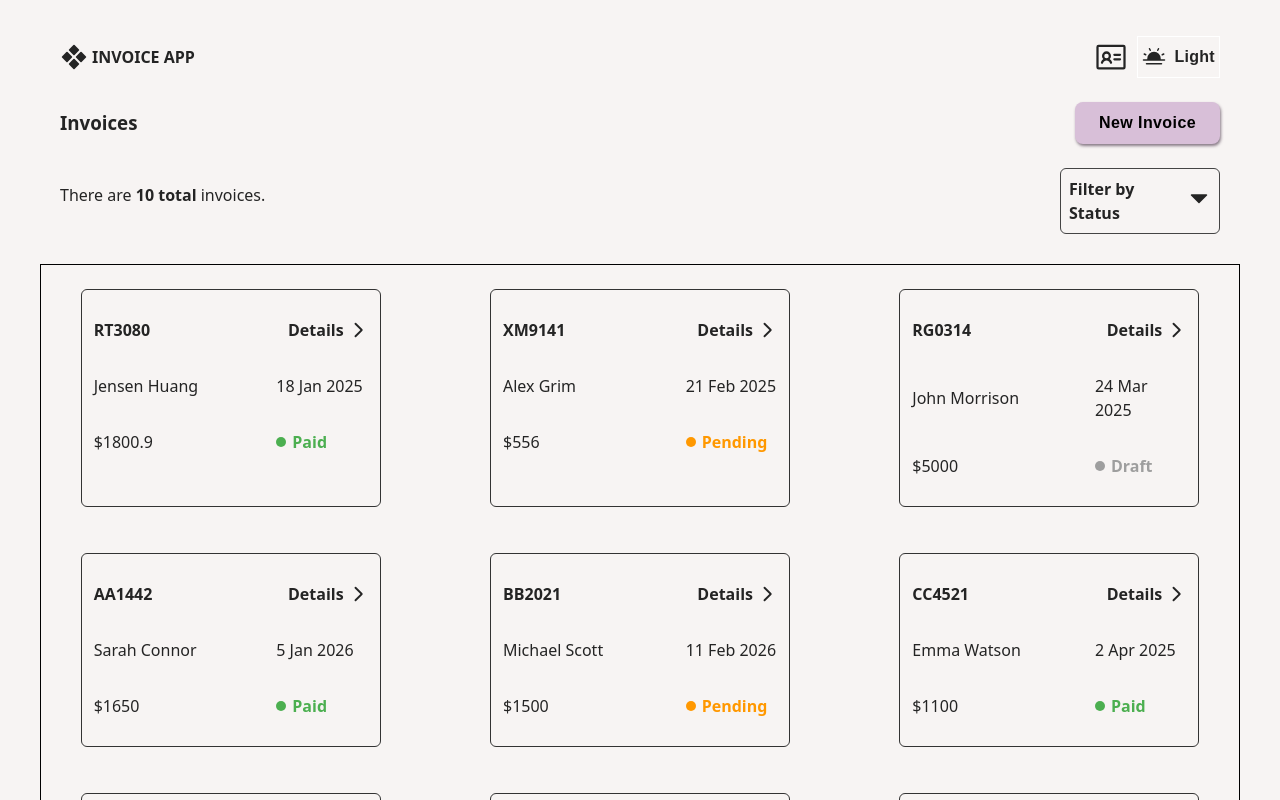
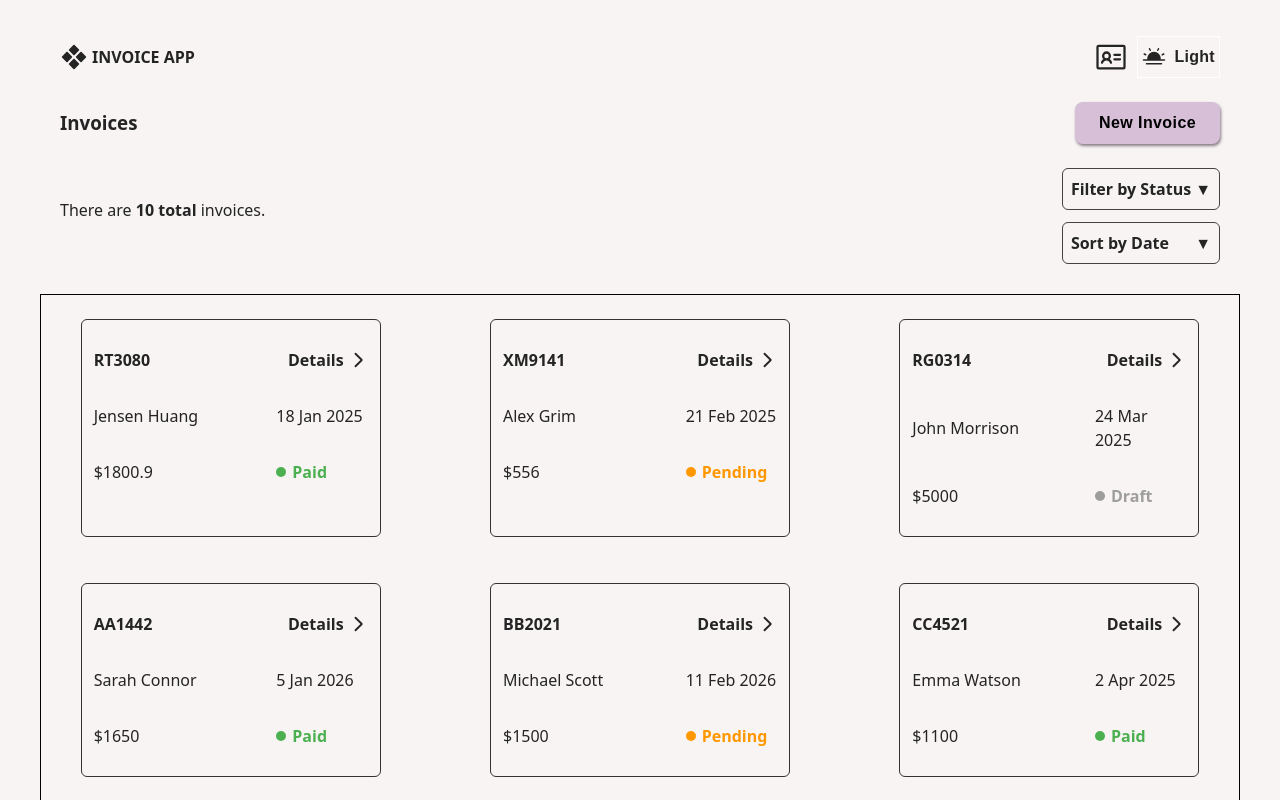
Before and after one commit to banuaggun/invoice-app-react, a React (Vite) app: page / in a window 1280 px wide. Shown: the top 800 px of the page. Built offline with nearby package versions, Linux system fonts and the light colour scheme.

Commit message:
Filter properties were defined for header and list.

```diff
--- a/src/components/invoice-header/InvoiceHeader.jsx
+++ b/src/components/invoice-header/InvoiceHeader.jsx
@@ -1,18 +1,15 @@
-import React, { useState } from "react";
+import React from "react";
 import { useNavigate } from "react-router-dom";
 import "./invoice-header.css";
+import InvoiceFilter from "../invoice-filter/InvoiceFilter";
 
-const InvoiceHeader = ({ invoices, filteredInvoices, filter, setFilter }) => {
-  const [open, setOpen] = useState(false);
+const InvoiceHeader = ({ invoices, filteredInvoices, filter, setFilter, sort, setSort }) => {
   const navigate = useNavigate();
-
-  const options = ["all", "draft", "pending", "paid"];
 
   return (
     <div className="invoice-header-area">
       <div className="invoice-header-area-row-1">
         <h3>Invoices</h3>
-
         <button onClick={() => navigate("/new")}>New Invoice</button>
       </div>
 
@@ -32,35 +29,13 @@ const InvoiceHeader = ({ invoices, filteredInvoices, filter, setFilter }) => {
             </>
           )}
         </span>
-        <div className="invoice-header-area-row-2-filter">
-          <div className="filter-title" onClick={() => setOpen(!open)}>
-            {filter ? filter : "Filter by Status"}
-            <span className={`arrow ${open ? "open" : ""}`}>
-              <svg
-                xmlns="http://www.w3.org/2000/svg"
-                width="24"
-                height="24"
-                fill="var(--text-color)"
-                viewBox="0 0 256 256">
-                <path d="M213.66,101.66l-80,80a8,8,0,0,1-11.32,0l-80-80A8,8,0,0,1,48,88H208a8,8,0,0,1,5.66,13.66Z"></path>
-              </svg>
-            </span>
-          </div>
-          {open && (
-            <ul className="invoice-header-area-filter-list">
-              {options.map((opt) => (
-                <li
-                  key={opt}
-                  onClick={() => {
-                    setFilter(opt === "all" ? "" : opt);
-                    setOpen(false);
-                  }}>
-                  {opt}
-                </li>
-              ))}
-            </ul>
-          )}
-        </div>
+
+        <InvoiceFilter
+          filter={filter}
+          setFilter={setFilter}
+          sort={sort}
+          setSort={setSort}
+        />
       </div>
     </div>
   );
--- a/src/components/invoice-list/InvoiceList.jsx
+++ b/src/components/invoice-list/InvoiceList.jsx
@@ -7,10 +7,23 @@ import './invoice-list.css';
 function InvoiceList() {
     const invoices = useSelector((state) => state.invoices.invoices);
     const [filter, setFilter] = useState("");
+    const [sort, setSort] = useState(""); // yeni sort state
 
-    const filteredInvoices = filter
+    // 1. Status filtresi
+    let filteredInvoices = filter
         ? invoices.filter(inv => inv.status === filter)
         : invoices;
+
+    // 2. Sort işlemi
+    if (sort === "newest") {
+        filteredInvoices = [...filteredInvoices].sort(
+            (a, b) => new Date(b.createdAt) - new Date(a.createdAt)
+        );
+    } else if (sort === "oldest") {
+        filteredInvoices = [...filteredInvoices].sort(
+            (a, b) => new Date(a.createdAt) - new Date(b.createdAt)
+        );
+    }
 
     return (
         <div className="invoices-list-area">
@@ -19,6 +32,8 @@ function InvoiceList() {
                 filteredInvoices={filteredInvoices}
                 filter={filter}
                 setFilter={setFilter}
+                sort={sort}          // sort props
+                setSort={setSort}    // sort setter
             />
             <div className="invoice-list">
                 {filteredInvoices.length === 0 ? (
```
